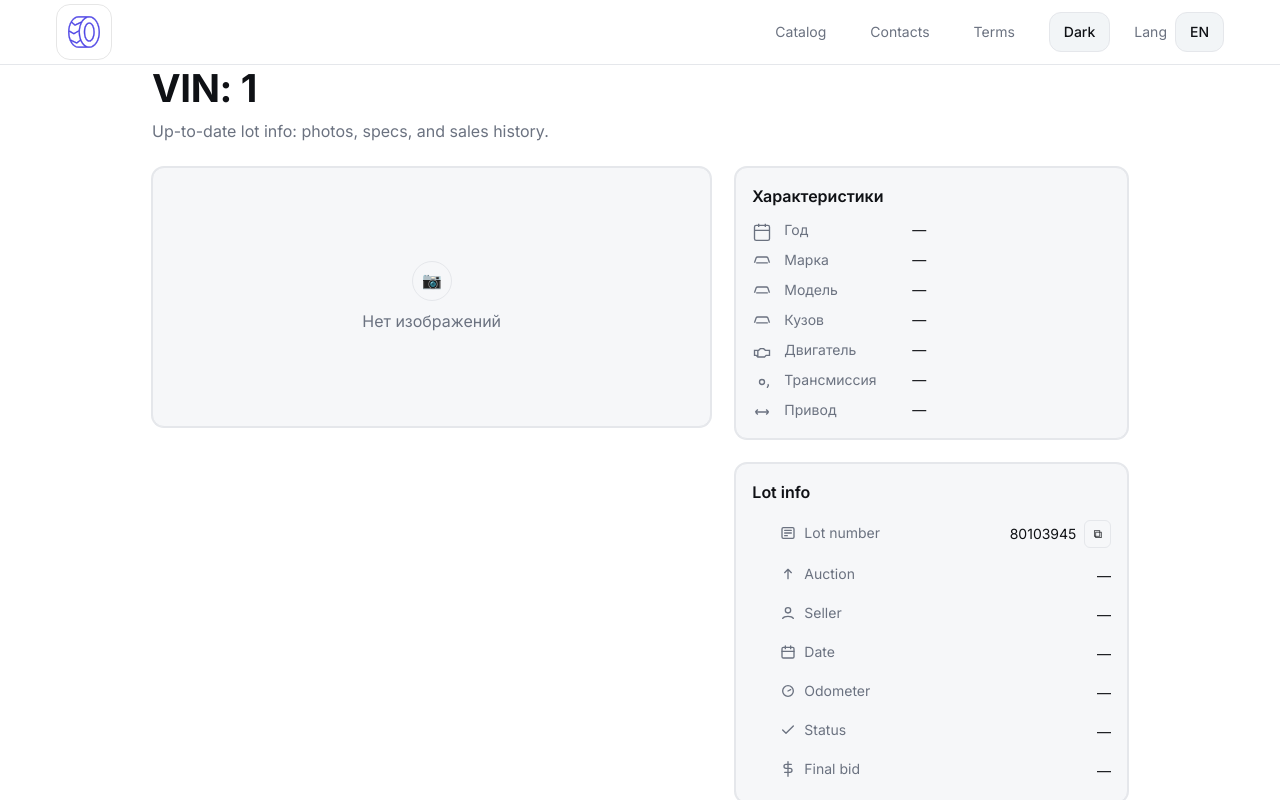
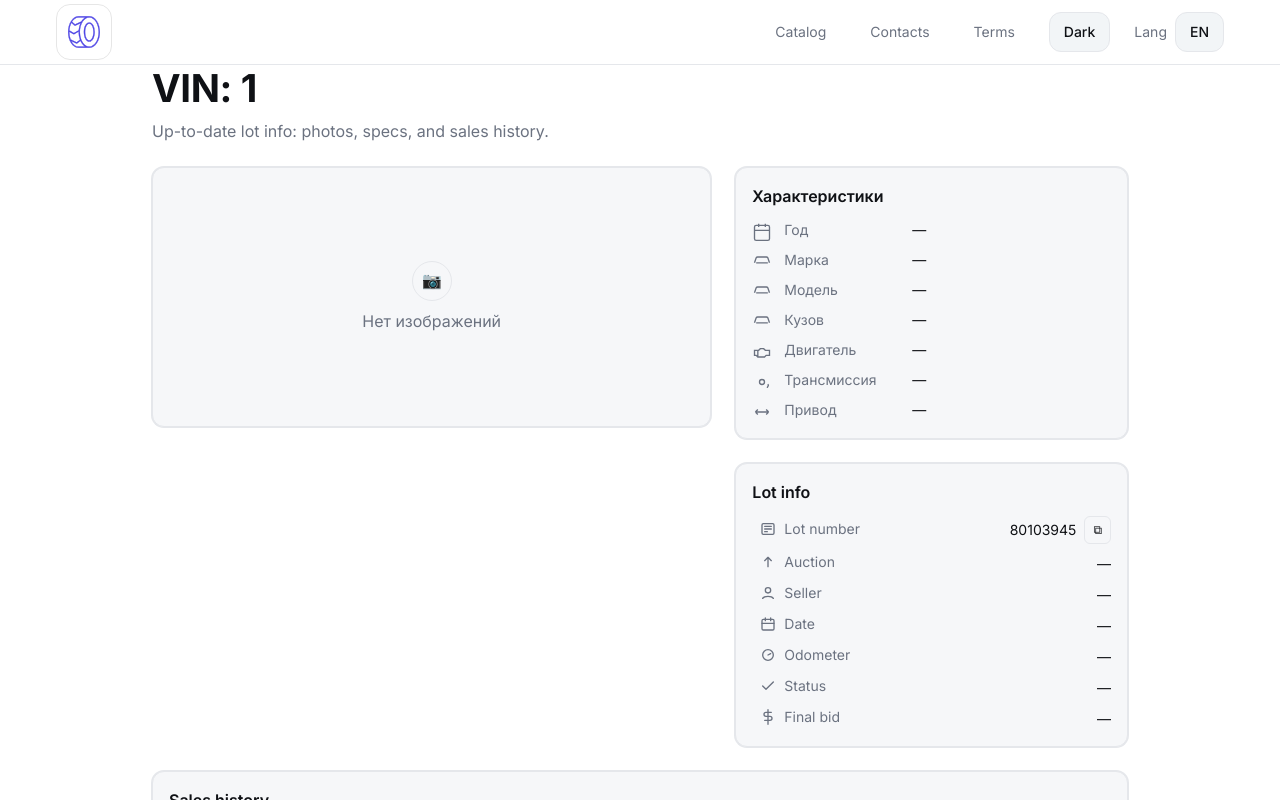
Before and after one commit to KestutisTreciokas/vinops, a Next.js app in the folder frontend/: page /1/vin/1 in a window 1280 px wide. Shown: the top 800 px of the page. Built offline with nearby package versions, Linux system fonts and the light colour scheme.

Commit message:
vin: LotInfo rows — switch to grid, remove phantom left gutter

```diff
--- a/frontend/src/components/vin2/_Row.tsx
+++ b/frontend/src/components/vin2/_Row.tsx
@@ -1,16 +1,29 @@
-'use client'
-import { ReactNode } from 'react'
+import React from 'react'
 
 export default function Row({
-  k, v, icon,
-}: { k: ReactNode; v: ReactNode; icon?: ReactNode }) {
+  k,
+  v,
+  icon,
+}: {
+  k: React.ReactNode
+  v: React.ReactNode
+  icon?: React.ReactNode
+}) {
   return (
-    <div className="grid grid-cols-[20px,1fr,auto] items-center gap-2 py-1">
-      <div className="text-[var(--fg-muted)] flex items-center justify-center">
-        {icon ?? null}
-      </div>
-      <div className="text-[var(--fg-muted)]">{k}</div>
-      <div className="text-[var(--fg-default)]">{v}</div>
+    <div className="grid grid-cols-[auto,1fr,auto] items-center gap-x-2">
+      {icon ? (
+        <span
+          className="inline-flex w-4 h-4 items-center justify-center text-[var(--fg-muted)]"
+          aria-hidden
+        >
+          {icon}
+        </span>
+      ) : (
+        /* пустая первая колонка схлопывается в 0 */
+        <span className="w-0 h-4" aria-hidden />
+      )}
+      <span className="text-[var(--fg-muted)]">{k}</span>
+      <span className="justify-self-end">{v}</span>
     </div>
   )
 }
```
